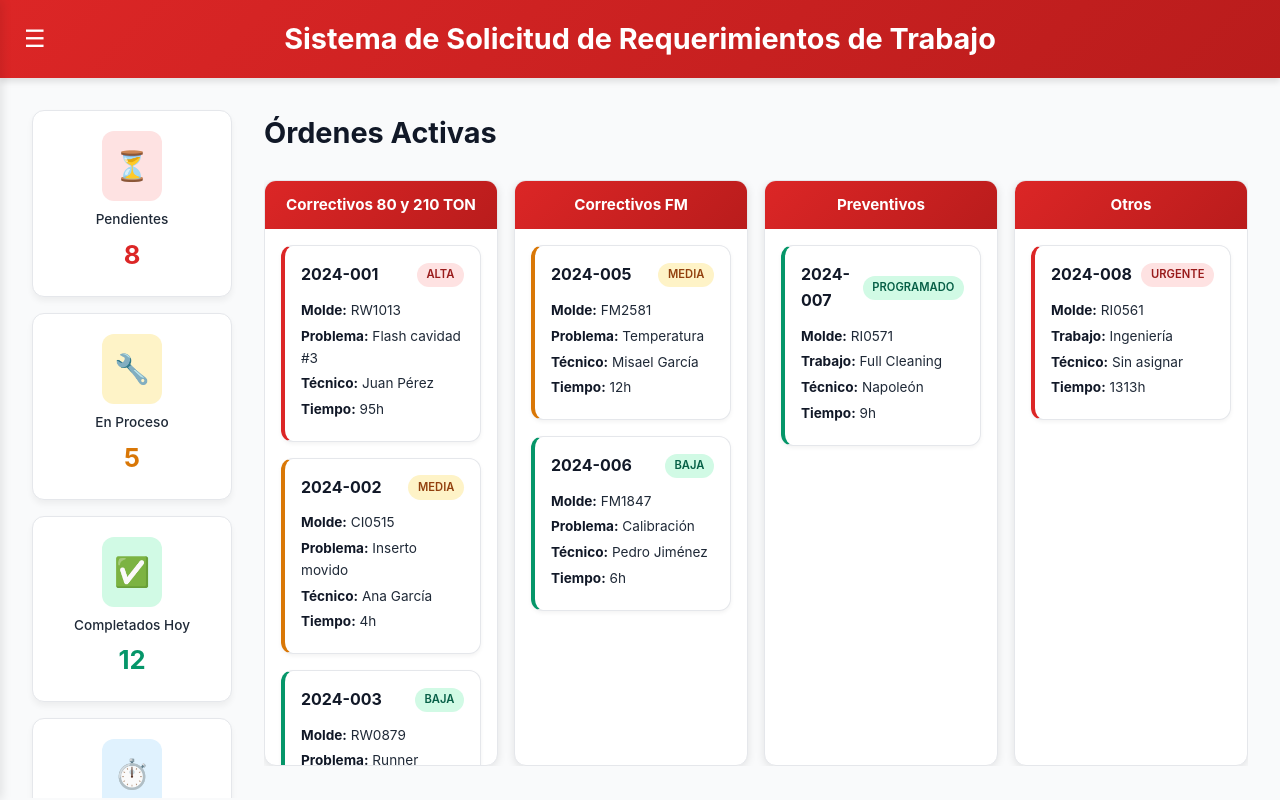
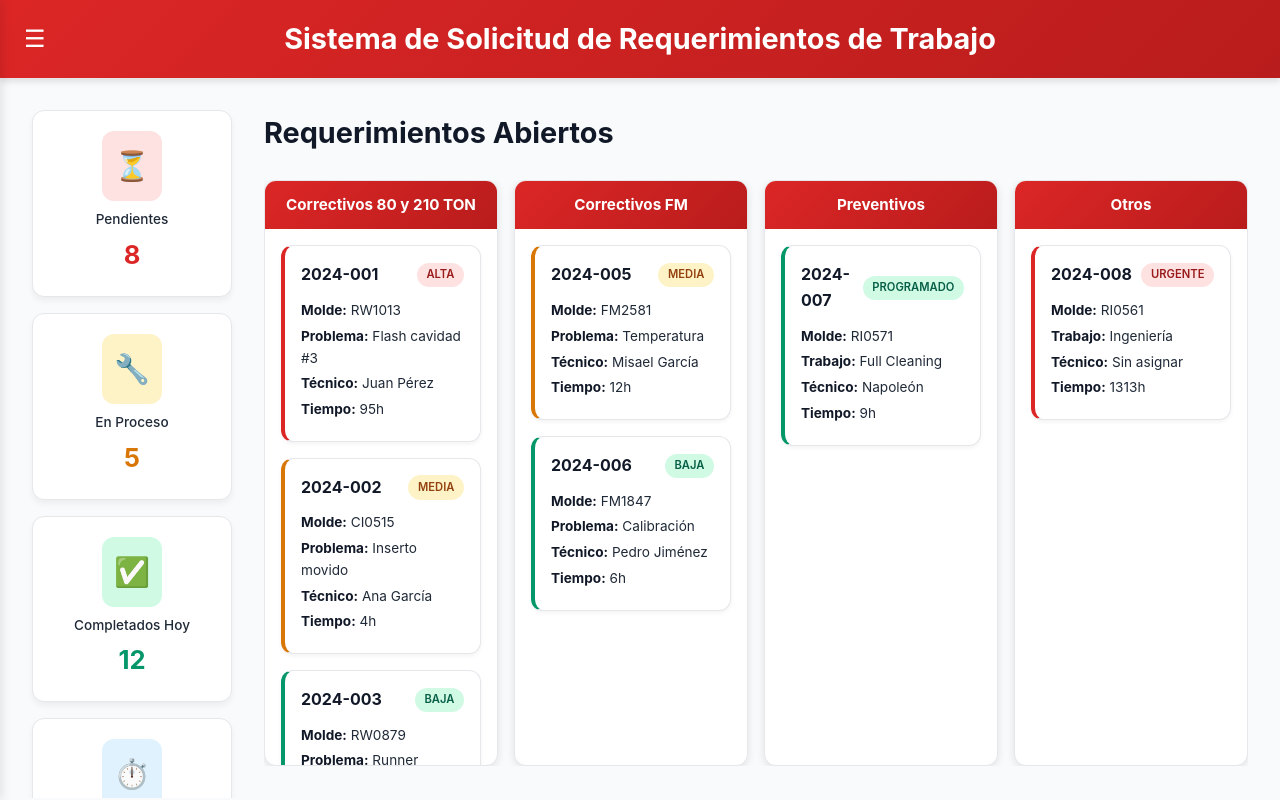
Before and after one commit to HmmmBibimbap/sistema-taller-moldes, a Next.js app: page / in a window 1280 px wide. Built offline with nearby package versions, Linux system fonts and the light colour scheme.

Commit message:
Ordenes a Requerimientos

```diff
--- a/app/page.tsx
+++ b/app/page.tsx
@@ -91,7 +91,7 @@ export default function Dashboard() {
 
         {/* ÁREA PRINCIPAL - 4 COLUMNAS DE ÓRDENES (80%) */}
         <section className="orders-main-area">
-          <h2>Órdenes Activas</h2>
+          <h2>Requerimientos Abiertos</h2>
 
           <div className="orders-grid-wide">
 
```
